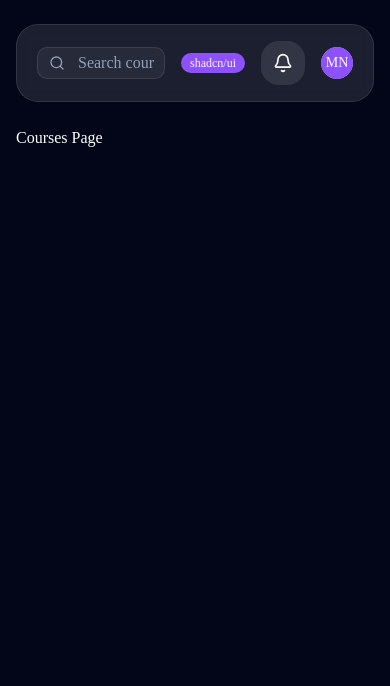
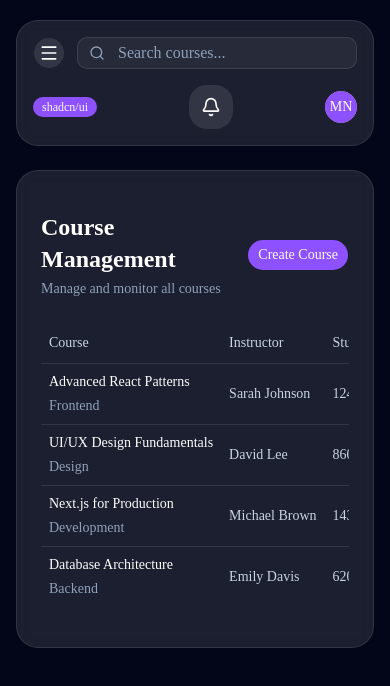
Before and after one commit to NaharMoon/learndesk-lms-dashboard, a Next.js app: page /courses in a window 390 px wide. Shown: the top 686 px of the page. Built offline with nearby package versions, Linux system fonts and the light colour scheme.

Commit message:
Build responsive LMS dashboard with shadcn ui

```diff
--- a/src/app/(main)/courses/page.tsx
+++ b/src/app/(main)/courses/page.tsx
@@ -1,8 +1,10 @@
+import CourseTable from "@/components/courses/CourseTable";
+
 const CoursesPage = () => {
   return (
-      <div>
-        Courses Page
-      </div>
+    <div className="space-y-6">
+      <CourseTable />
+    </div>
   );
 };
 
--- /dev/null
+++ b/src/components/courses/CourseTable.tsx
@@ -0,0 +1,143 @@
+"use client";
+
+import { MoreHorizontal } from "lucide-react";
+
+import { courses } from "@/data/courses";
+
+import { Badge } from "@/components/ui/badge";
+import { Button } from "@/components/ui/button";
+import {
+  Card,
+  CardContent,
+} from "@/components/ui/card";
+import {
+  DropdownMenu,
+  DropdownMenuContent,
+  DropdownMenuItem,
+  DropdownMenuTrigger,
+} from "@/components/ui/dropdown-menu";
+import {
+  Table,
+  TableBody,
+  TableCell,
+  TableHead,
+  TableHeader,
+  TableRow,
+} from "@/components/ui/table";
+
+const CourseTable = () => {
+  return (
+    <Card className="rounded-3xl border border-white/10 bg-white/10 text-white backdrop-blur">
+      <CardContent className="p-6">
+        <div className="mb-6 flex items-center justify-between">
+          <div>
+            <h2 className="text-2xl font-semibold">
+              Course Management
+            </h2>
+
+            <p className="mt-1 text-sm text-slate-400">
+              Manage and monitor all courses
+            </p>
+          </div>
+
+          <Button className="rounded-2xl bg-violet-500 hover:bg-violet-600">
+            Create Course
+          </Button>
+        </div>
+
+        <div className="w-full overflow-x-auto">
+          <Table>
+            <TableHeader>
+              <TableRow className="border-white/10 hover:bg-transparent">
+                <TableHead className="text-slate-300">
+                  Course
+                </TableHead>
+
+                <TableHead className="text-slate-300">
+                  Instructor
+                </TableHead>
+
+                <TableHead className="text-slate-300">
+                  Students
+                </TableHead>
+
+                <TableHead className="text-slate-300">
+                  Status
+                </TableHead>
+
+                <TableHead className="text-right text-slate-300">
+                  Actions
+                </TableHead>
+              </TableRow>
+            </TableHeader>
+
+            <TableBody>
+              {courses.map((course) => (
+                <TableRow
+                  key={course.id}
+                  className="border-white/10"
+                >
+                  <TableCell>
+                    <div>
+                      <h3 className="font-medium">
+                        {course.title}
+                      </h3>
+
+                      <p className="mt-1 text-sm text-slate-400">
+                        {course.category}
+                      </p>
+                    </div>
+                  </TableCell>
+
+                  <TableCell className="text-slate-300">
+                    {course.instructor}
+                  </TableCell>
+
+                  <TableCell className="text-slate-300">
+                    {course.students}
+                  </TableCell>
+
+                  <TableCell>
+                    <Badge className="bg-violet-500 hover:bg-violet-500">
+                      {course.status}
+                    </Badge>
+                  </TableCell>
+
+                  <TableCell className="text-right">
+                    <DropdownMenu>
+                      <DropdownMenuTrigger asChild>
+                        <Button
+                          size="icon"
+                          variant="ghost"
+                          className="hover:bg-white/10"
+                        >
+                          <MoreHorizontal className="size-5" />
+                        </Button>
+                      </DropdownMenuTrigger>
+
+                      <DropdownMenuContent className="border-white/10 bg-slate-900 text-white">
+                        <DropdownMenuItem>
+                          View Details
+                        </DropdownMenuItem>
+
+                        <DropdownMenuItem>
+                          Edit Course
+                        </DropdownMenuItem>
+
+                        <DropdownMenuItem className="text-red-400">
+                          Archive
+                        </DropdownMenuItem>
+                      </DropdownMenuContent>
+                    </DropdownMenu>
+                  </TableCell>
+                </TableRow>
+              ))}
+            </TableBody>
+          </Table>
+        </div>
+      </CardContent>
+    </Card>
+  );
+};
+
+export default CourseTable;
--- a/src/components/layout/AppShell.tsx
+++ b/src/components/layout/AppShell.tsx
@@ -9,14 +9,14 @@ interface AppShellProps {
 
 const AppShell = ({ children }: AppShellProps) => {
   return (
-    <main className="min-h-screen bg-slate-950 text-white">
-      <section className="mx-auto flex max-w-7xl gap-6 px-4 py-6 lg:px-6">
+    <main className="min-h-screen overflow-x-hidden bg-slate-950 text-white">
+      <section className="mx-auto flex w-full max-w-7xl gap-6 px-4 py-5 lg:px-6">
         <AppSidebar />
 
-        <div className="flex-1">
+        <div className="min-w-0 flex-1">
           <Topbar />
 
-          <div className="mt-6">
+          <div className="mt-6 min-w-0">
             {children}
           </div>
         </div>
--- a/src/components/layout/Topbar.tsx
+++ b/src/components/layout/Topbar.tsx
@@ -1,22 +1,91 @@
-import { Bell, Search } from "lucide-react";
+"use client";
+
+import Link from "next/link";
+import { usePathname } from "next/navigation";
+import { Bell, BookOpen, GraduationCap, LayoutDashboard, Menu, Search, Users } from "lucide-react";
 
 import { Avatar, AvatarFallback } from "@/components/ui/avatar";
 import { Badge } from "@/components/ui/badge";
+import { Button } from "@/components/ui/button";
 import { Input } from "@/components/ui/input";
+import {
+  Sheet,
+  SheetContent,
+  SheetHeader,
+  SheetTitle,
+  SheetTrigger,
+} from "@/components/ui/sheet";
+
+const navItems = [
+  { label: "Dashboard", href: "/dashboard", icon: LayoutDashboard },
+  { label: "Courses", href: "/courses", icon: BookOpen },
+  { label: "Students", href: "/students", icon: Users },
+];
 
 const Topbar = () => {
+  const pathname = usePathname();
+
   return (
-    <header className="flex items-center justify-between rounded-3xl border border-white/10 bg-white/10 px-5 py-4 backdrop-blur">
-      <div className="relative w-full max-w-sm">
-        <Search className="absolute left-3 top-1/2 size-4 -translate-y-1/2 text-slate-400" />
+    <header className="flex flex-col gap-4 rounded-3xl border border-white/10 bg-white/10 px-4 py-4 backdrop-blur sm:flex-row sm:items-center sm:justify-between sm:px-5">
+      <div className="flex items-center gap-3">
+        <Sheet>
+          <SheetTrigger asChild>
+            <Button
+              size="icon"
+              variant="ghost"
+              className="rounded-2xl bg-white/10 hover:bg-white/20 lg:hidden"
+            >
+              <Menu className="size-5" />
+            </Button>
+          </SheetTrigger>
 
-        <Input
-          placeholder="Search courses..."
-          className="border-white/10 bg-white/5 pl-10 text-white placeholder:text-slate-400"
-        />
+          <SheetContent
+            side="left"
+            className="border-white/10 bg-slate-950 text-white"
+          >
+            <SheetHeader>
+              <SheetTitle className="flex items-center gap-3 text-white">
+                <div className="flex size-10 items-center justify-center rounded-2xl bg-violet-500">
+                  <GraduationCap className="size-5" />
+                </div>
+                LearnDesk
+              </SheetTitle>
+            </SheetHeader>
+
+            <nav className="mt-8 space-y-2">
+              {navItems.map((item) => {
+                const isActive = pathname === item.href;
+
+                return (
+                  <Link
+                    key={item.href}
+                    href={item.href}
+                    className={`flex items-center gap-3 rounded-2xl px-4 py-3 text-sm transition ${
+                      isActive
+                        ? "bg-violet-500 text-white"
+                        : "text-slate-300 hover:bg-white/10 hover:text-white"
+                    }`}
+                  >
+                    <item.icon className="size-5" />
+                    {item.label}
+                  </Link>
+                );
+              })}
+            </nav>
+          </SheetContent>
+        </Sheet>
+
+        <div className="relative w-full sm:w-80">
+          <Search className="absolute left-3 top-1/2 size-4 -translate-y-1/2 text-slate-400" />
+
+          <Input
+            placeholder="Search courses..."
+            className="border-white/10 bg-white/5 pl-10 text-white placeholder:text-slate-400"
+          />
+        </div>
       </div>
 
-      <div className="ml-4 flex items-center gap-4">
+      <div className="flex items-center justify-between gap-3 sm:justify-end">
         <Badge className="bg-violet-500 hover:bg-violet-500">
           shadcn/ui
         </Badge>
```
Also changed, not shown: src/data/courses.ts (renamed from src/components/data/courses.ts), src/types/course.ts (renamed from src/components/types/course.ts).
